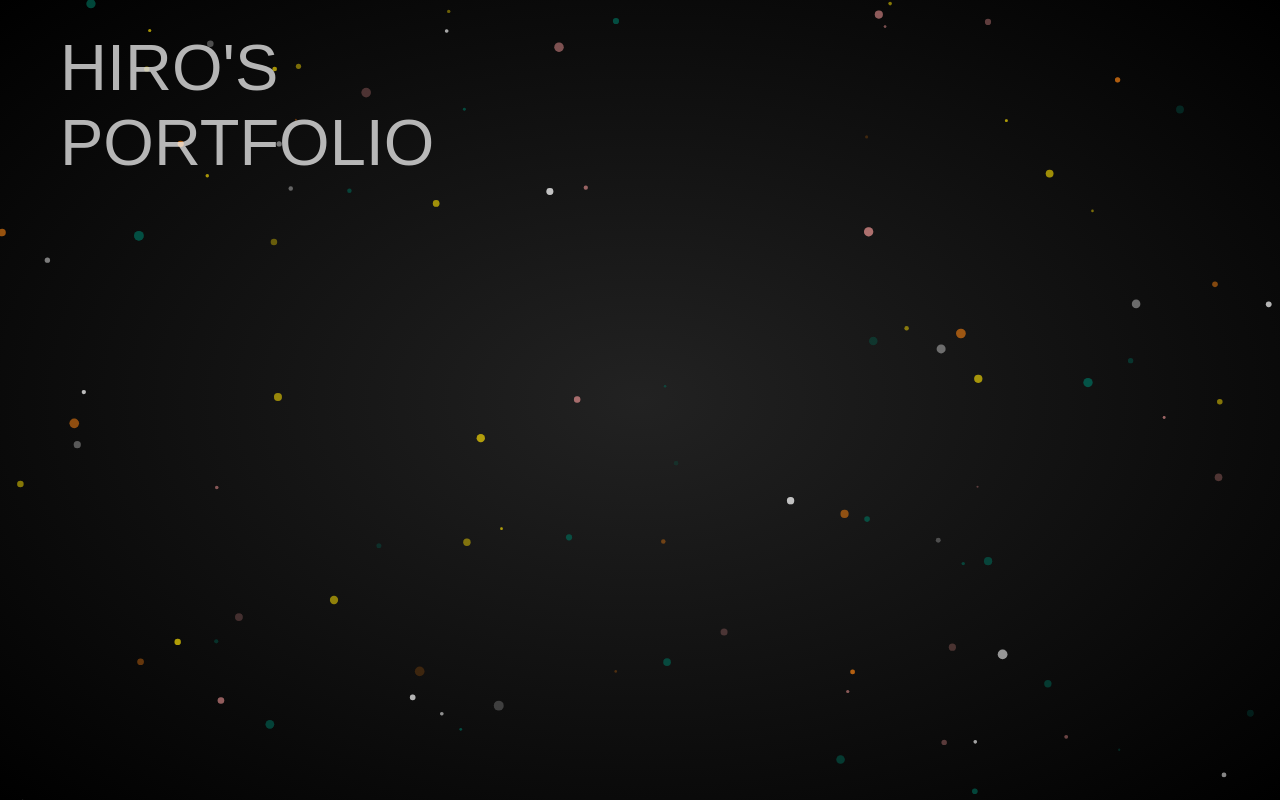
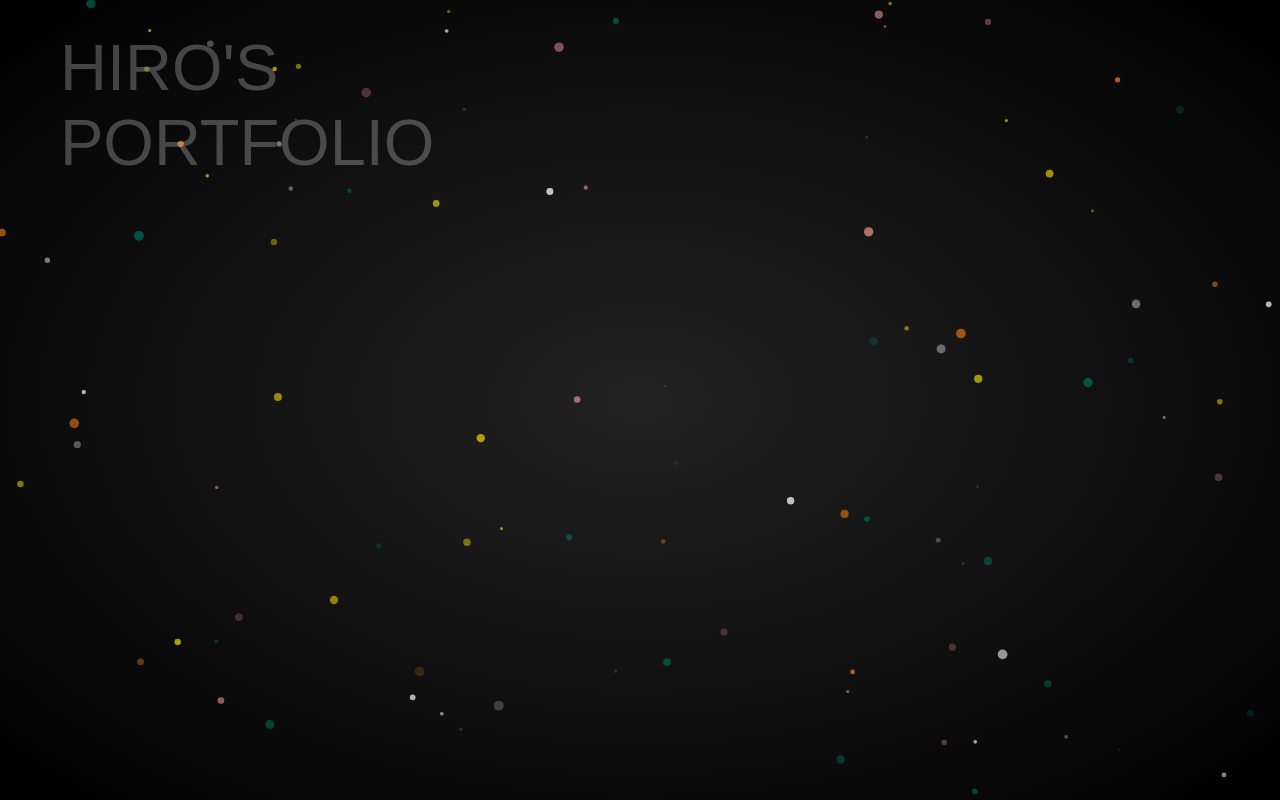
Before and after one commit to hiro881213/HirosPortfolio, a React (Create React App) app: page / in a window 1280 px wide. Built offline with nearby package versions, Linux system fonts and the light colour scheme; a web font is replaced by a local one.

Commit message:
Header Animation

```diff
--- a/src/App.scss
+++ b/src/App.scss
@@ -1,12 +1,27 @@
 .App {
   position: absolute;
-  width: 300px;
-  height: 100px;
+  width: 450px;
+  height: 200px;
   top: 30px;
   left: 60px;
   z-index: 2;
   color:#FFF;
-  opacity: 0.7;
+  opacity: 0.5;
   font-size: 65px;
   font-family: 'Montserrat Subrayada', sans-serif;
+
+  .fontRound {
+    display: inline-block;
+    opacity: 0.5;
+    transition: all 0.3s;
+
+    &:hover {
+      transform: scale(1.1) ;
+      opacity: 1;
+      color:#AAA;
+    }
+
+  }
+
+
 }
--- a/src/App.tsx
+++ b/src/App.tsx
@@ -11,9 +11,8 @@ export const App = () => {
       <HomeParticles />
 
       <div className="App">
-        <label>HIRO'S PORTFOLIO</label>
+        <span className="fontRound" >HIRO'S PORTFOLIO</span>
       </div>
-
     </>
   );
 
```
